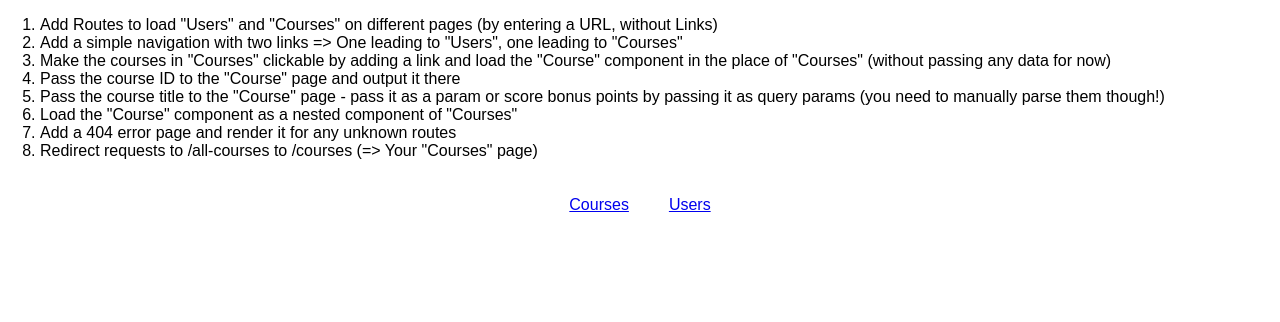
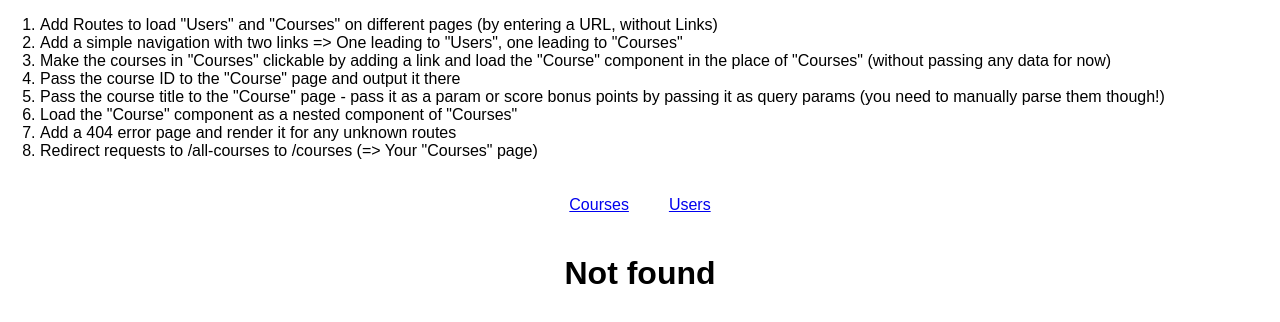
Before and after one commit to fjnw/react-practice-routing-HW, a React (Create React App) app: page / in a window 1280 px wide. Shown: the top 322 px of the page. Built offline with nearby package versions, Linux system fonts and the light colour scheme.

Commit message:
step 7: added 404 error page for unknown routes.

```diff
--- a/src/App.js
+++ b/src/App.js
@@ -31,6 +31,7 @@
           <Switch>
             <Route path="/users" component={Users} />
             <Route path="/courses" component={Courses} />
+            <Route render={() => <h1>Not found</h1>}/>
           </Switch>
         </div>
       </BrowserRouter>
```
